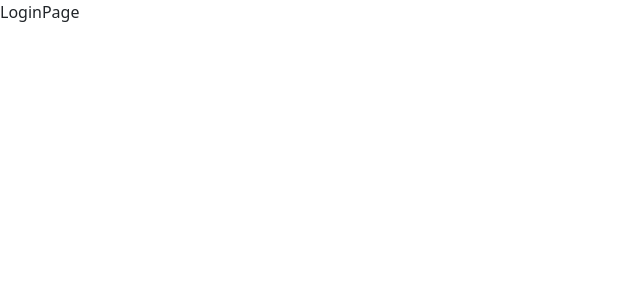
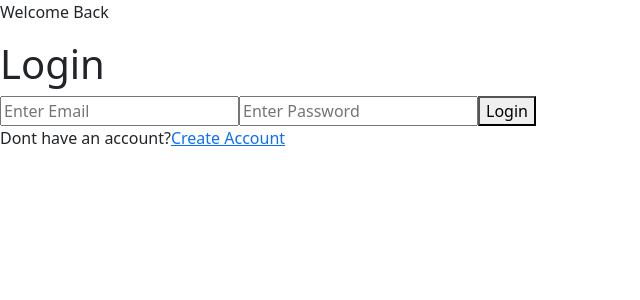
Before and after one commit to christo-zero-john/pbl-academy, a Next.js app: page /auth/login in a window 1280 px wide. Shown: the top 300 px of the page, without its empty margins (0-640 px from the left). Built offline with nearby package versions, Linux system fonts and the light colour scheme.

Commit message:
Found modified or deleted file,  app/auth/login/page.jsx. Committing Via Global Bash Script:git-status-automated.bat

```diff
--- a/app/auth/login/page.jsx
+++ b/app/auth/login/page.jsx
@@ -1,5 +1,35 @@
-import React from "react";
+import Link from "next/link";
 
-export default function LoginPage() {
-  return <div>LoginPage</div>;
+export default function LoginToAccount() {
+  return (
+    <div>
+      <form className="">
+        <p className="">Welcome Back</p>
+        <h1>Login</h1>
+        <label className="">
+          <input
+            type="text"
+            className=""
+            name="email"
+            placeholder="Enter Email"
+          />
+        </label>
+        <label className="">
+          <input
+            type="text"
+            className=""
+            name="password"
+            placeholder="Enter Password"
+          />
+        </label>
+        <button className="" type="submit">
+          Login
+        </button>
+        <p className="">
+          Dont have an account?
+          <Link href="/auth/signup">Create Account</Link>
+        </p>
+      </form>
+    </div>
+  );
 }
```
